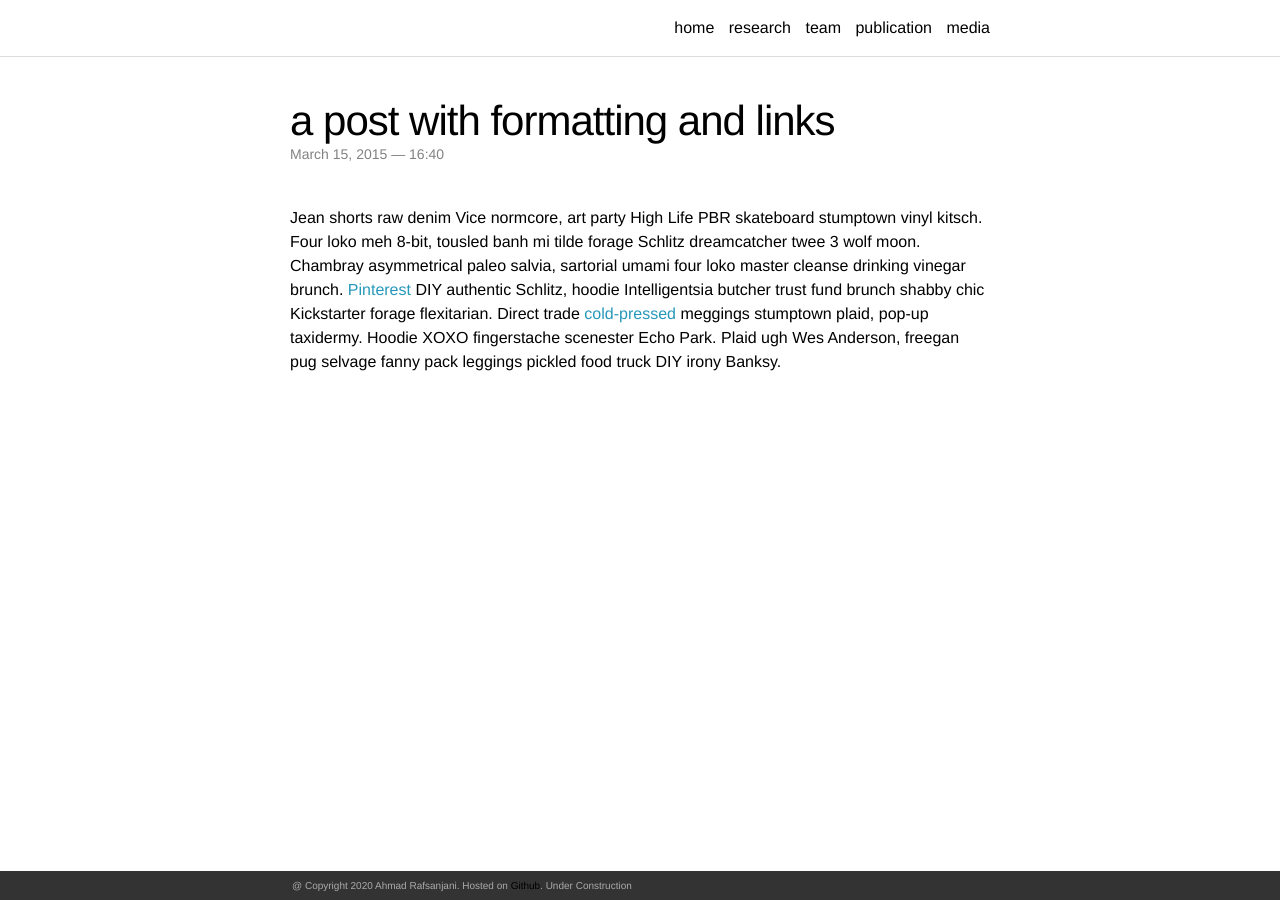
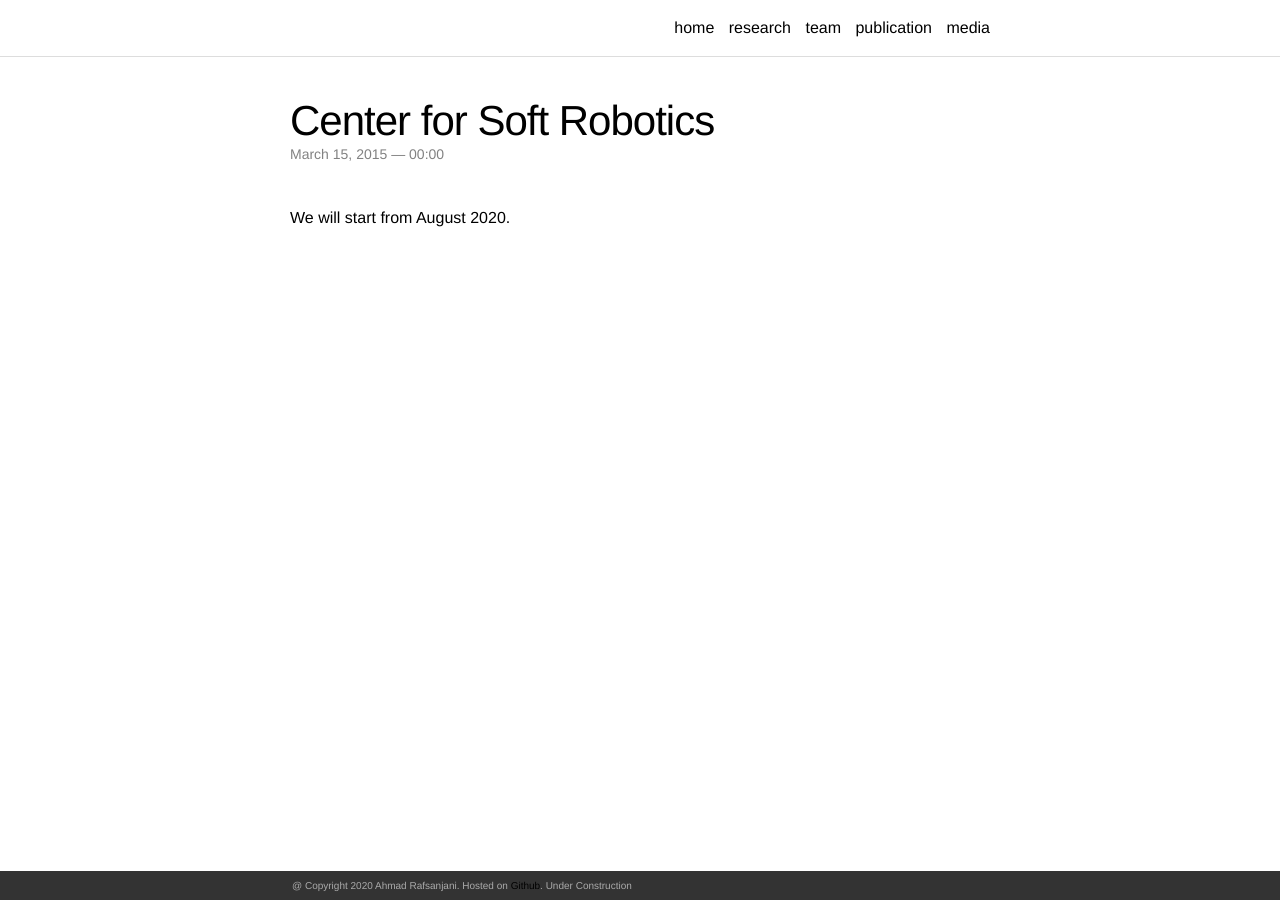
Before and after one commit to ahmadrafsanjani/ahmadrafsanjani.github.io, a Jekyll site: the page built from _posts/2015-03-15-title.markdown, in a window 1280 px wide. Built offline with Jekyll 4.4.1, drawn with Linux system fonts in a browser that asks for light colours; nearby versions of some CDN libraries; a style sheet for code colours, icons or effects is not loaded.

Commit message:
commit 1

```diff
--- a/_posts/2015-03-15-title.markdown
+++ b/_posts/2015-03-15-title.markdown
@@ -1,7 +1,7 @@
 ---
 layout: post
-title:  a post with formatting and links
-date:   2015-03-15 16:40:16
-description: march & april, looking forward to summer
+title:  Center for Soft Robotics
+date:   2015-03-15
+description: I will join SDU Biorobotics
 ---
-Jean shorts raw denim Vice normcore, art party High Life PBR skateboard stumptown vinyl kitsch. Four loko meh 8-bit, tousled banh mi tilde forage Schlitz dreamcatcher twee 3 wolf moon. Chambray asymmetrical paleo salvia, sartorial umami four loko master cleanse drinking vinegar brunch. <a href="https://www.pinterest.com" target="blank">Pinterest</a> DIY authentic Schlitz, hoodie Intelligentsia butcher trust fund brunch shabby chic Kickstarter forage flexitarian. Direct trade <a href="https://en.wikipedia.org/wiki/Cold-pressed_juice" target="blank">cold-pressed</a> meggings stumptown plaid, pop-up taxidermy. Hoodie XOXO fingerstache scenester Echo Park. Plaid ugh Wes Anderson, freegan pug selvage fanny pack leggings pickled food truck DIY irony Banksy.
+We will start from August 2020.
--- a/index.html
+++ b/index.html
@@ -21,9 +21,8 @@ layout: default
 <ul class="post-list">
     {% for post in paginator.posts %}
       <li>
-        <h2><a class="post-title" href="{{ post.url | prepend: site.baseurl }}">{{ post.title }}</a></h2>
-        <p class="post-meta">{{ post.date | date: '%B %-d, %Y — %H:%M' }}</p>
-        <p>{{ post.description }}</p>
+        <p class="post-meta">{{ post.date | date: '%B %-d, %Y' }}</p>
+        <p><a class="post-title" href="{{ post.url | prepend: site.baseurl }}">{{ post.title }}</a></p>
         <br/>
         <hr/>
       </li>
```
